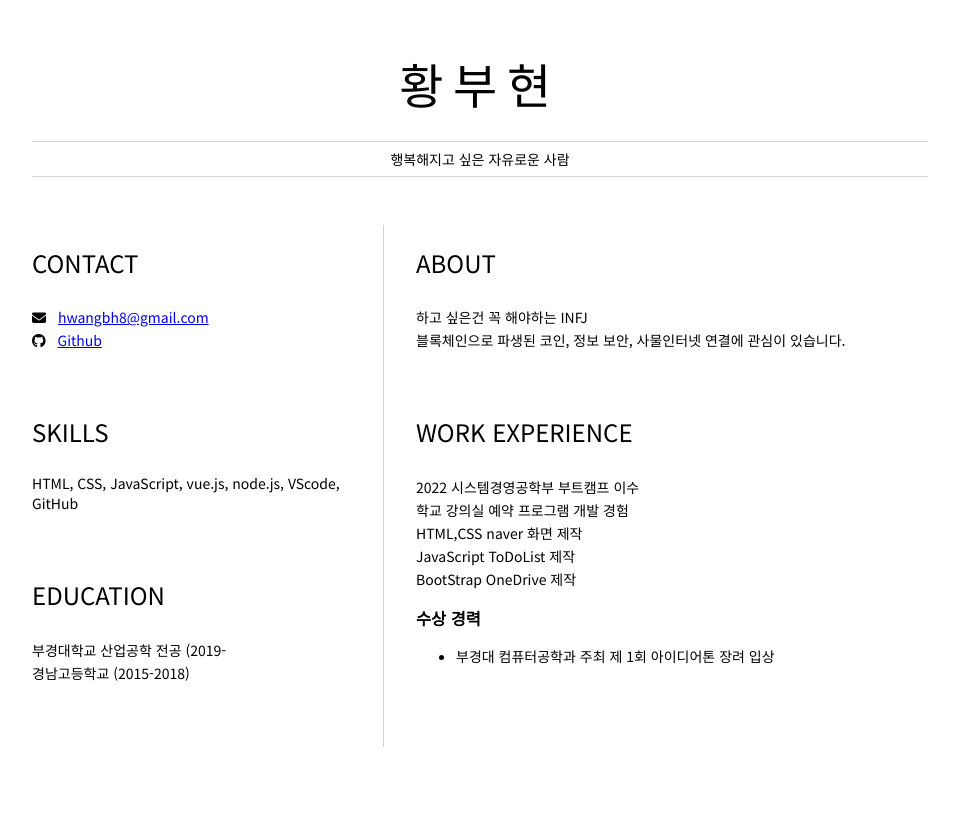
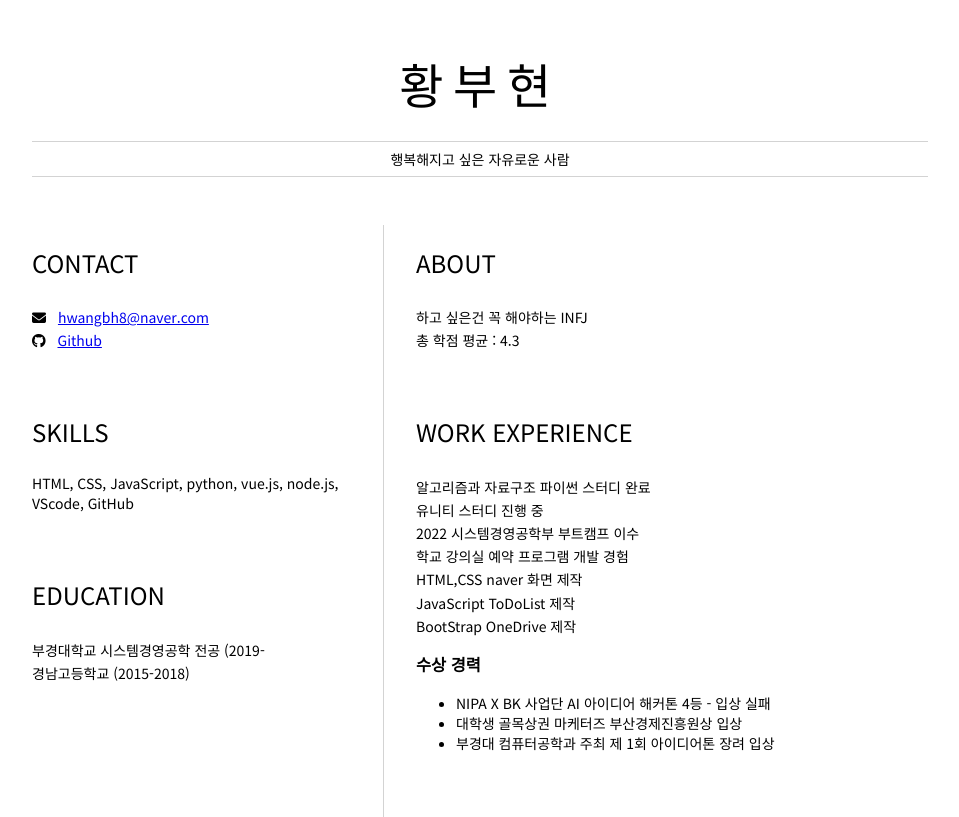
Before and after one commit to buhyun1/resume, a plain HTML site: page index.html in a window 1280 px wide. Shown: the whole page, without its empty margins (160-1119 px from the left). Drawn offline with Linux system fonts and the light colour scheme.

Commit message:
first commit

```diff
--- a/index.html
+++ b/index.html
@@ -23,7 +23,7 @@
             <h2>CONTACT</h2>
             <p>
                 <i class="fa fa-envelope" aria-hidden="true"></i>
-                <a href="mailto:hwangbh8@gmail.com">hwangbh8@gmail.com</a>
+                <a href="mailto:hwangbh8@naver.com">hwangbh8@naver.com</a>
             </p>
               <p>
                 <i class="fa fa-github" aria-hidden="true"></i>
@@ -33,12 +33,12 @@
           </section>
           <section>
             <h2>SKILLS</h2>
-            HTML, CSS, JavaScript, vue.js, node.js, VScode, GitHub
+            HTML, CSS, JavaScript, python, vue.js, node.js, VScode, GitHub
             <!-- 자신이 잘할 수 있는 분야 -->
            </section>
            <section>
             <h2>EDUCATION</h2>
-            <p>부경대학교 산업공학 전공 (2019-</p>
+            <p>부경대학교 시스템경영공학 전공 (2019-</p>
             <p>경남고등학교 (2015-2018)</p>
             <!-- 학력 -->
           </section>
@@ -47,11 +47,13 @@
           <section>
            <h2>ABOUT</h2>
            <p>하고 싶은건 꼭 해야하는 INFJ</p>
-           <p>블록체인으로 파생된 코인, 정보 보안, 사물인터넷 연결에 관심이 있습니다.</p>
+           총 학점 평균 : 4.3
            <!-- 자기 소개 -->
           </section>
           <section>
             <h2>WORK EXPERIENCE</h2>
+                    <p>알고리즘과 자료구조 파이썬 스터디 완료</p>
+                    <p>유니티 스터디 진행 중</p>
                     <p>2022 시스템경영공학부 부트캠프 이수</p>
                     <p>학교 강의실 예약 프로그램 개발 경험</p>
                     <p>HTML,CSS naver 화면 제작</p>
@@ -59,6 +61,8 @@
                     <p>BootStrap OneDrive 제작</p>
             <h3>수상 경력</h3>
                 <ul>
+                    <li>NIPA X BK 사업단 AI 아이디어 해커톤 4등 - 입상 실패</li>
+                    <li>대학생 골목상권 마케터즈 부산경제진흥원상 입상 </li>
                     <li>부경대 컴퓨터공학과 주최 제 1회 아이디어톤 장려 입상</li>
                 </ul>
             <!-- 경력 작성 -->
```
